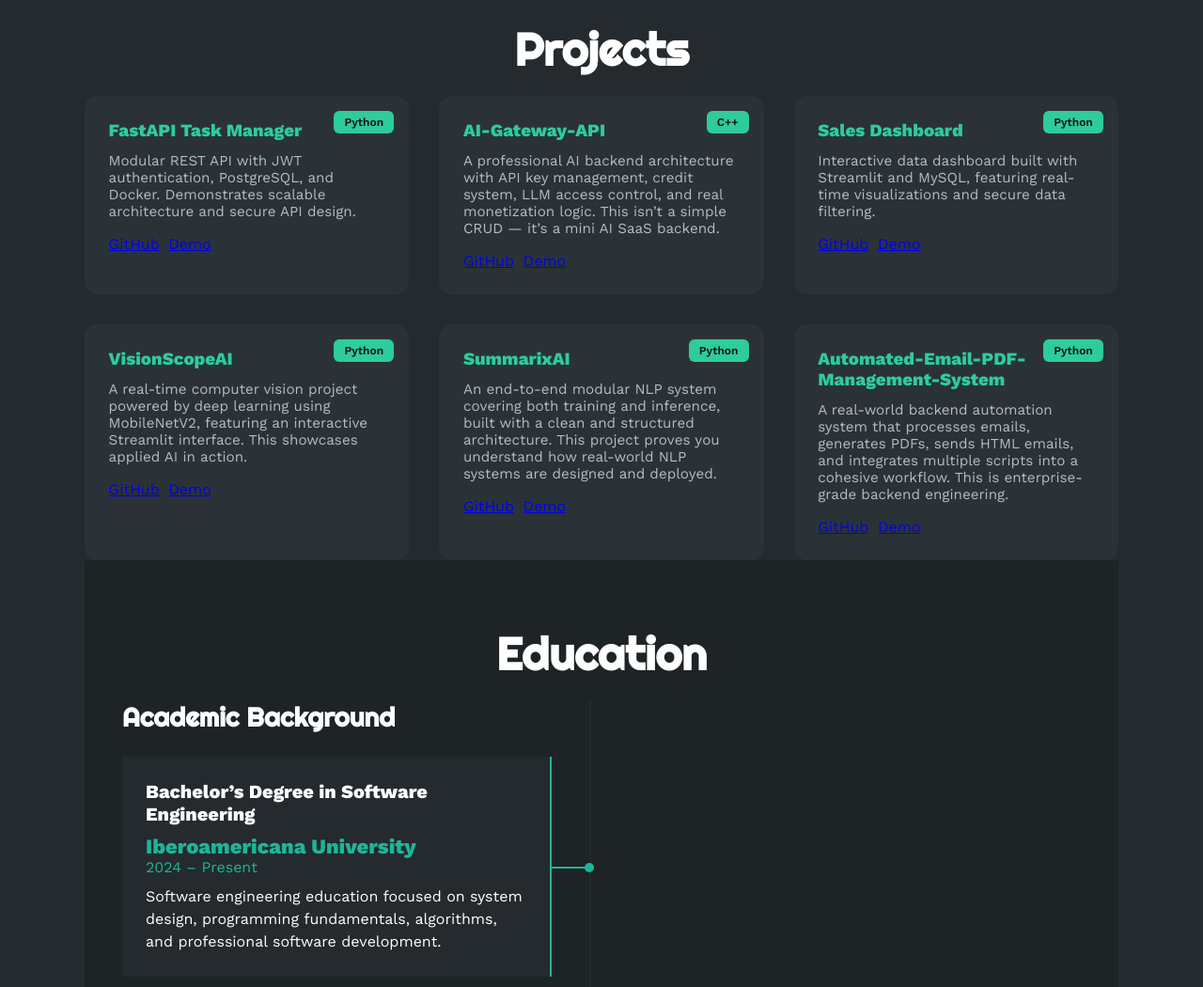
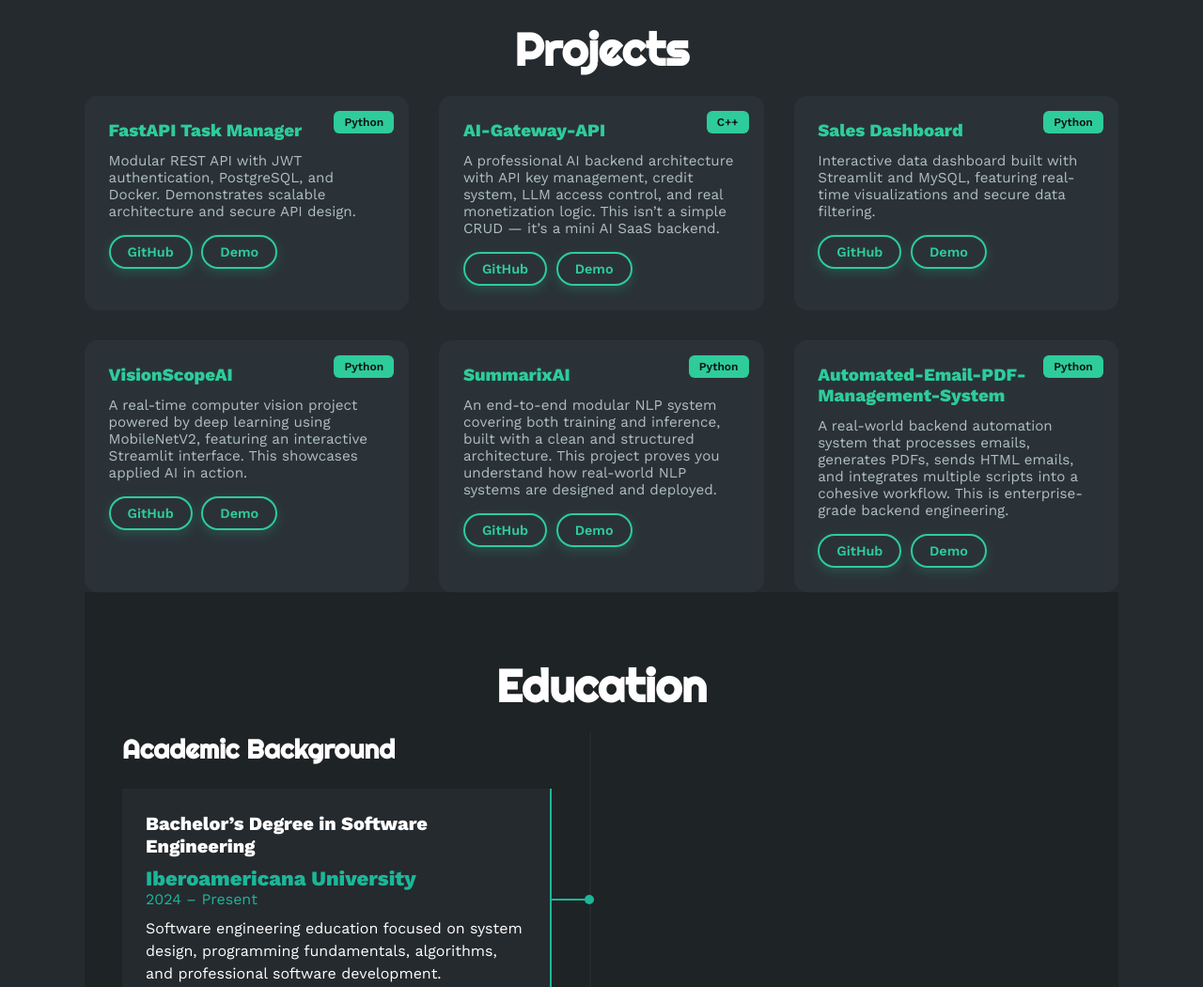
Before and after one commit to Darkblade1995/mi-portafolio, a plain HTML site: page index.html in a window 1280 px wide. Shown: the part 2427-3477 px from the top of the page at 94% size. Drawn offline with nearby package versions, Linux system fonts and the light colour scheme.

Commit message:
Improvements on the buttoms

```diff
--- a/estilo.css
+++ b/estilo.css
@@ -843,3 +843,25 @@ footer .arriba{
     gap: 0.6rem;
 
 }
+
+.project-buttons a {
+    display: inline-block;
+    text-decoration: none;
+    font-weight: 600;
+    padding: 8px 18px;
+    border-radius: 25px;
+    transition: all 0.3s ease;
+    font-size: 0.9rem;
+    text-align: center;
+    border: 2px solid #2ecc9a; /* borde verde */
+    color: #2ecc9a; /* texto verde */
+    background-color: transparent;
+    box-shadow: 0 4px 12px rgba(46, 204, 154, 0.2);
+}
+
+.project-buttons a:hover {
+    background: #2ecc9a; /* relleno verde al pasar el mouse */
+    color: #0f1419; /* texto oscuro */
+    transform: translateY(-2px);
+    box-shadow: 0 6px 18px rgba(46, 204, 154, 0.4);
+}
```
